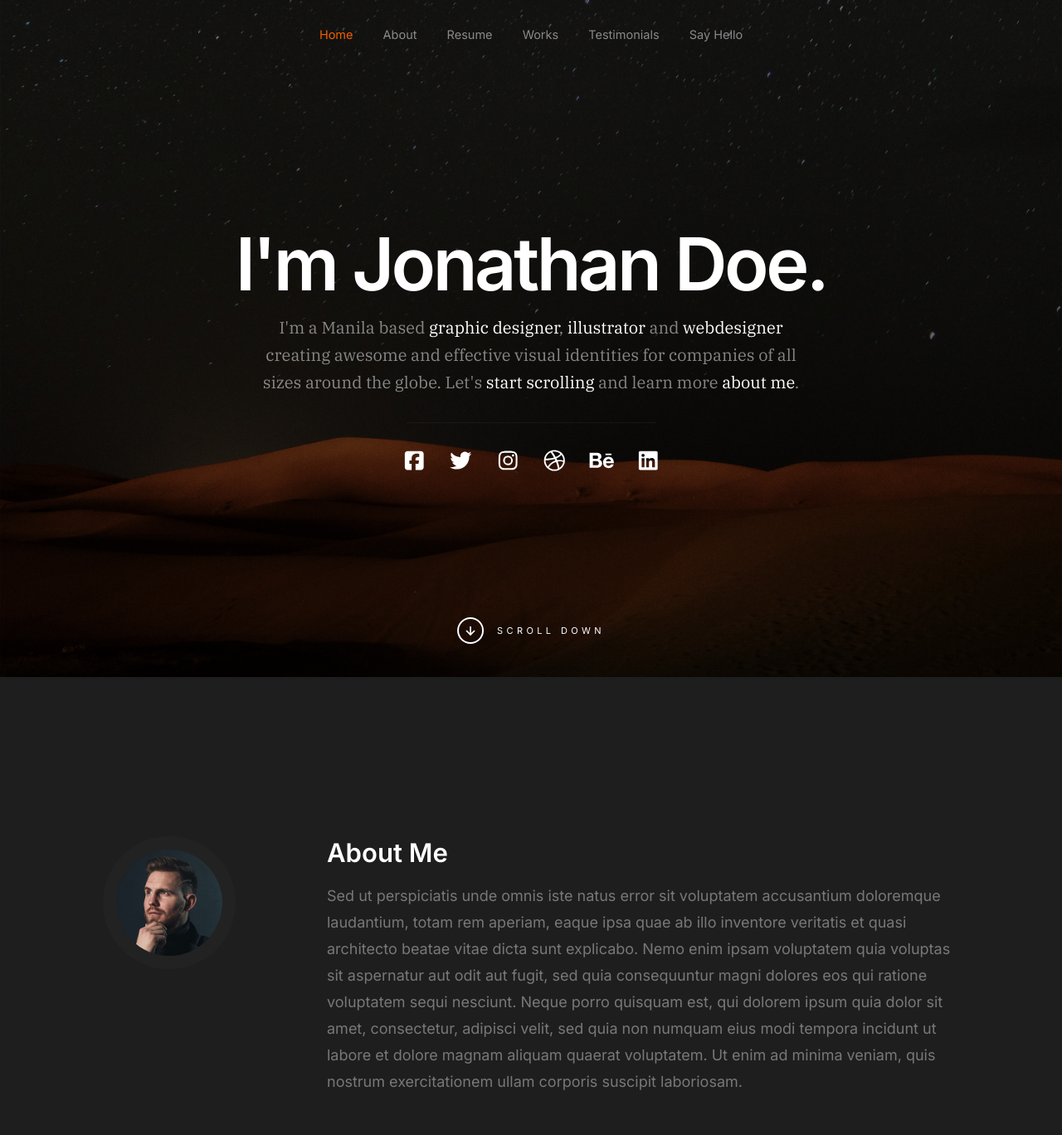
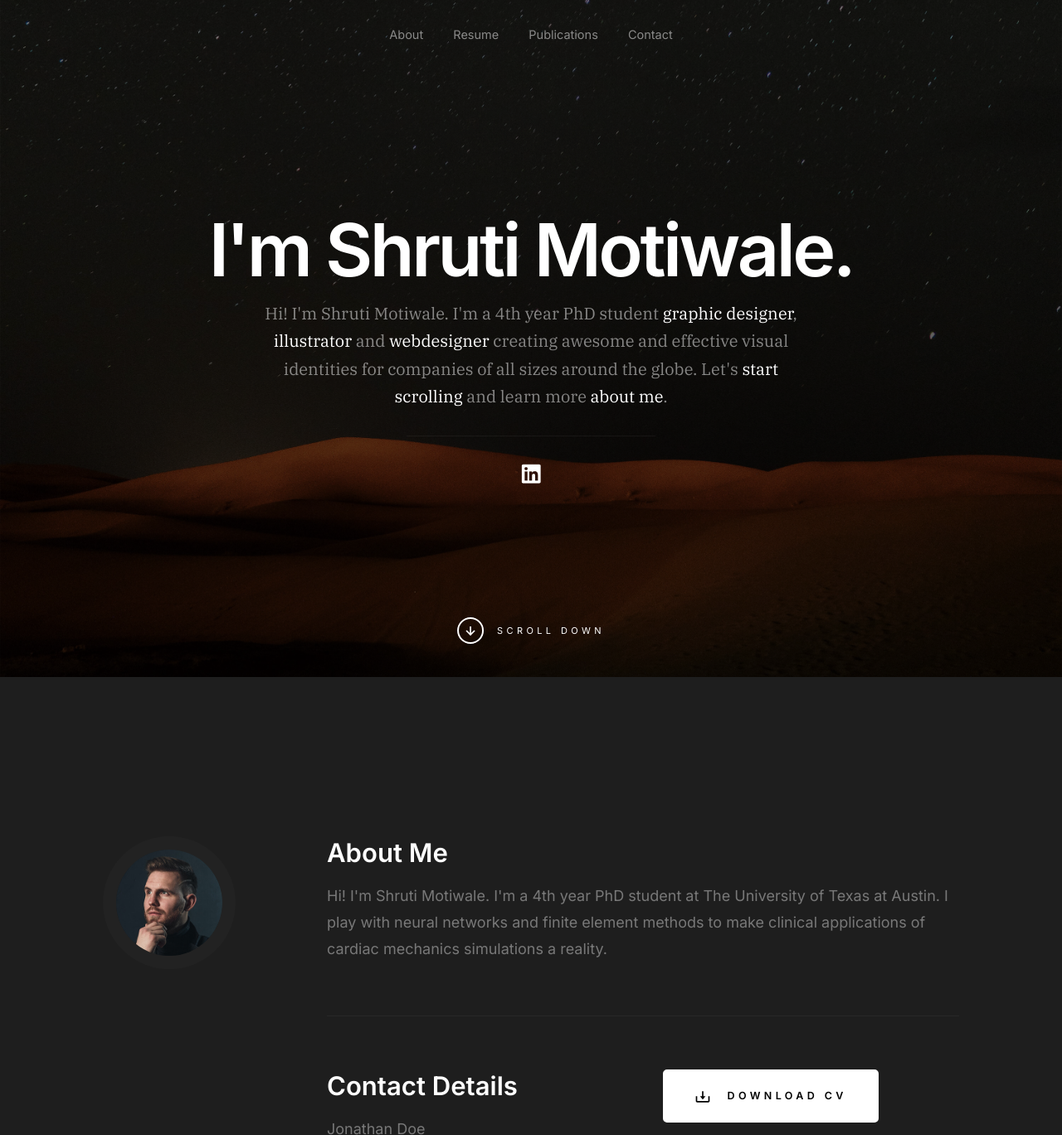
Before and after one commit to ShrutiMotiwale/website, a plain HTML site: page index.html in a window 1280 px wide. Shown: the top 1368 px of the page at 83% size. Drawn offline with Linux system fonts and the light colour scheme.

Commit message:
still experimenting

```diff
--- a/index.html
+++ b/index.html
@@ -47,12 +47,12 @@
         <div class="row s-header__nav-wrap">
             <nav class="s-header__nav">
                 <ul>
-                    <li class="current"><a class="smoothscroll" href="#hero">Home</a></li>
+                    <!-- <li class="current"><a class="smoothscroll" href="#hero">Home</a></li> -->
                     <li><a class="smoothscroll" href="#about">About</a></li>
                     <li><a class="smoothscroll" href="#resume">Resume</a></li>
-                    <li><a class="smoothscroll" href="#portfolio">Works</a></li>
-                    <li><a class="smoothscroll" href="#testimonials">Testimonials</a></li>
-                    <li><a class="smoothscroll" href="#contact">Say Hello</a></li>
+                    <li><a class="smoothscroll" href="#portfolio">Publications</a></li>
+                    <!-- <li><a class="smoothscroll" href="#testimonials">Testimonials</a></li> -->
+                    <li><a class="smoothscroll" href="#contact">Contact</a></li>
                 </ul>
             </nav>
         </div> <!-- end row -->
@@ -74,20 +74,20 @@
 
                 <div class="s-hero__content-about">
 
-                    <h1>I'm Jonathan Doe.</h1>
+                    <h1>I'm Shruti Motiwale.</h1>
 
                     <h3>
-                    I'm a Manila based <span>graphic designer</span>, <span>illustrator</span> and <span>webdesigner</span> creating awesome and
+                    Hi! I'm Shruti Motiwale. I'm a 4th year PhD student <span>graphic designer</span>, <span>illustrator</span> and <span>webdesigner</span> creating awesome and
                     effective visual identities for companies of all sizes around the globe. Let's <a class="smoothscroll" href="#about">start scrolling</a>
                     and learn more <a class="smoothscroll" href="#about">about me</a>.
                     </h3>
 
                     <div class="s-hero__content-social">
-                        <a href="#0"><i class="fab fa-facebook-square" aria-hidden="true"></i></a>
-                        <a href="#0"><i class="fab fa-twitter" aria-hidden="true"></i></a>
-                        <a href="#0"><i class="fab fa-instagram" aria-hidden="true"></i></a>
-                        <a href="#0"><i class="fab fa-dribbble" aria-hidden="true"></i></a>
-                        <a href="#0"><i class="fab fa-behance" aria-hidden="true"></i></a>
+                        <!-- <a href="#0"><i class="fab fa-facebook-square" aria-hidden="true"></i></a> -->
+                        <!-- <a href="#0"><i class="fab fa-twitter" aria-hidden="true"></i></a> -->
+                        <!-- <a href="#0"><i class="fab fa-instagram" aria-hidden="true"></i></a> -->
+                        <!-- <a href="#0"><i class="fab fa-dribbble" aria-hidden="true"></i></a> -->
+                        <!-- <a href="#0"><i class="fab fa-behance" aria-hidden="true"></i></a> -->
                         <a href="#0"><i class="fab fa-linkedin" aria-hidden="true"></i></a>
                     </div>
 
@@ -119,16 +119,8 @@
             <div class="column large-9 tab-12 s-about__content">
                 <h3>About Me</h3>
                 <p>
-                Sed ut perspiciatis unde omnis iste natus error sit voluptatem
-                accusantium doloremque laudantium, totam rem aperiam, eaque ipsa
-                quae ab illo inventore veritatis et quasi architecto beatae vitae
-                dicta sunt explicabo. Nemo enim ipsam voluptatem quia voluptas sit
-                aspernatur aut odit aut fugit, sed quia consequuntur magni dolores
-                eos qui ratione voluptatem sequi nesciunt. Neque porro quisquam est,
-                qui dolorem ipsum quia dolor sit amet, consectetur, adipisci velit,
-                sed quia non numquam eius modi tempora incidunt ut labore et dolore
-                magnam aliquam quaerat voluptatem. Ut enim ad minima veniam, quis
-                nostrum exercitationem ullam corporis suscipit laboriosam.
+                    Hi! I'm Shruti Motiwale. I'm a 4th year PhD student at The University of Texas at Austin.
+                    I play with neural networks and finite element methods to make clinical applications of cardiac mechanics simulations a reality.
                 </p>
 
                 <hr>
```
